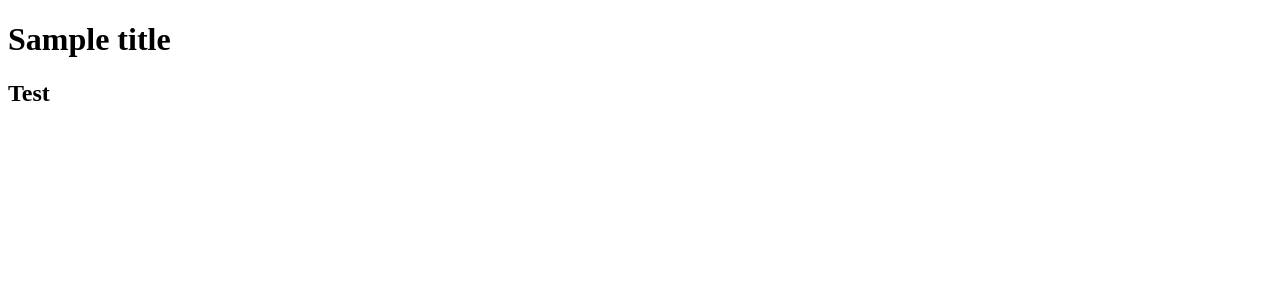
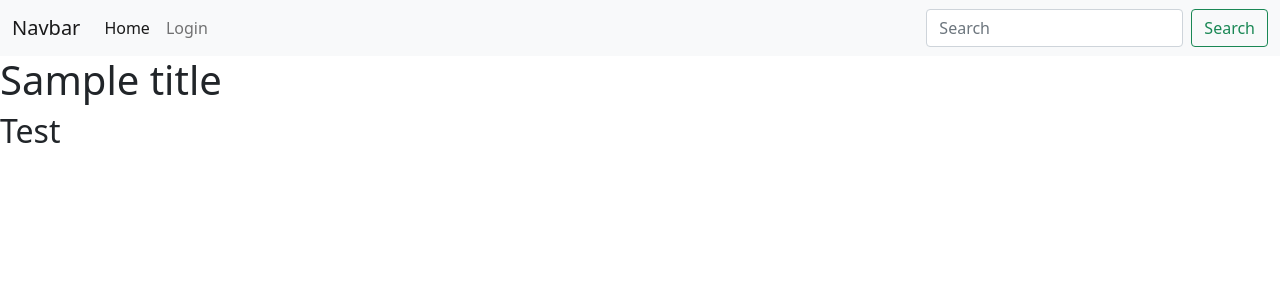
Before and after one commit to andrewMasiero/flask_tutorial_tech_with_tim, a Flask app: template templates/index.html in a window 1280 px wide. Shown: the top 300 px of the page. Run offline with Flask 2, Linux system fonts and the light colour scheme; the template is opened without the code that fills it: most values are stand-ins (such as "Sample title", 1, 10 or a date in 2020).

Commit message:
bootstrap, methods, and forms

```diff
--- a/templates/base.html
+++ b/templates/base.html
@@ -1,6 +1,9 @@
 <!DOCTYPE html>
 <html lang="en">
+
 <head>
+    <link href="https://cdn.jsdelivr.net/npm/bootstrap@5.0.2/dist/css/bootstrap.min.css" rel="stylesheet"
+        integrity="sha384-EVSTQN3/azprG1Anm3QDgpJLIm9Nao0Yz1ztcQTwFspd3yD65VohhpuuCOmLASjC" crossorigin="anonymous">
     <meta charset="UTF-8">
     <meta http-equiv="X-UA-Compatible" content="IE=edge">
     <meta name="viewport" content="width=device-width, initial-scale=1.0">
@@ -8,8 +11,37 @@
         {% block title %}{% endblock %}
     </title>
 </head>
+
 <body>
-        <h1 >{{ title }}</h1>
+    <nav class="navbar navbar-expand-lg navbar-light bg-light">
+        <div class="container-fluid">
+            <a class="navbar-brand" href="/">Navbar</a>
+            <button class="navbar-toggler" type="button" data-bs-toggle="collapse"
+                data-bs-target="#navbarSupportedContent" aria-controls="navbarSupportedContent" aria-expanded="false"
+                aria-label="Toggle navigation">
+                <span class="navbar-toggler-icon"></span>
+            </button>
+            <div class="collapse navbar-collapse" id="navbarSupportedContent">
+                <ul class="navbar-nav me-auto mb-2 mb-lg-0">
+                    <li class="nav-item">
+                        <a class="nav-link active" aria-current="page" href="/">Home</a>
+                    </li>
+                    <li class="nav-item">
+                        <a class="nav-link" href="/login">Login</a>
+                    </li>
+                </ul>
+                <form class="d-flex">
+                    <input class="form-control me-2" type="search" placeholder="Search" aria-label="Search">
+                    <button class="btn btn-outline-success" type="submit">Search</button>
+                </form>
+            </div>
+        </div>
+    </nav>
+    <h1>{{ title }}</h1>
     {% block content %}{% endblock %}
+    <script src="https://cdn.jsdelivr.net/npm/bootstrap@5.0.2/dist/js/bootstrap.bundle.min.js"
+        integrity="sha384-MrcW6ZMFYlzcLA8Nl+NtUVF0sA7MsXsP1UyJoMp4YLEuNSfAP+JcXn/tWtIaxVXM"
+        crossorigin="anonymous"></script>
 </body>
+
 </html>
--- a/tutorial_1.py
+++ b/tutorial_1.py
@@ -1,11 +1,25 @@
-from flask import Flask, redirect, url_for, render_template
+from flask import Flask, redirect, url_for, render_template, request
 
 app = Flask(__name__)
 
 
 @app.route('/')
 def home():
-    return render_template('index.html', title='Homie!')
+    return render_template('index.html')
+
+
+@app.route('/login', methods=['POST', 'GET'])
+def login():
+    if request.method == 'POST':
+        user = request.form['nm']
+        return redirect(url_for('user', usr=user))
+    else:
+        return render_template('login.html')
+
+
+@app.route('/<usr>')
+def user(usr):
+    return f"<h1>{usr}</h1>"
 
 
 if __name__ == "__main__":
```
Also changed, not shown: templates/login.html (added, +10 -0 lines), templates/index.html (line endings or trailing spaces). Lines whose indentation alone changed are shown as unchanged.
